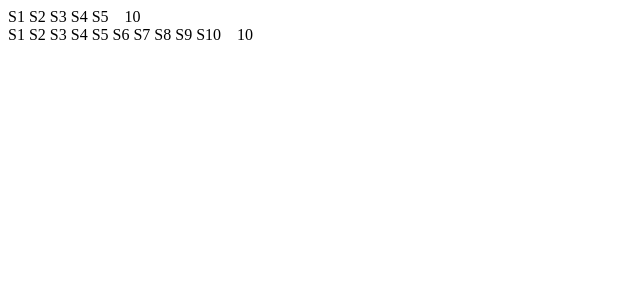
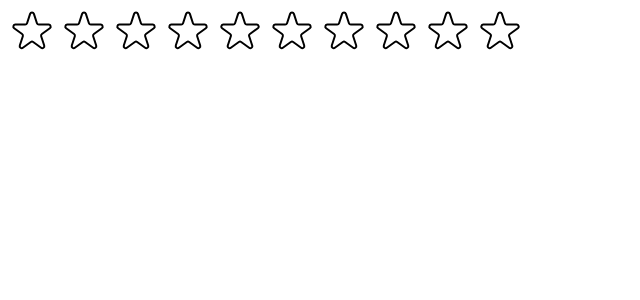
Before and after one commit to BratislavPanajotovic/Thunders, a React (Create React App) app: page / in a window 1280 px wide. Shown: the top 300 px of the page, without its empty margins (0-640 px from the left). Built offline with nearby package versions, Linux system fonts and the light colour scheme.

Commit message:
functionallity of stars

```diff
--- a/src/StarRating.js
+++ b/src/StarRating.js
@@ -1,3 +1,5 @@
+import { useState } from "react";
+
 const containerStyle = {
   display: "flex",
   alignItems: "center",
@@ -15,14 +17,87 @@
 };
 
 export default function StarRating({ maxRating }) {
+  const [rating, setRating] = useState(0);
+  function handleRating(rating) {
+    setRating(rating);
+  }
   return (
     <div style={containerStyle}>
       <div style={starContainerStyle}>
         {Array.from({ length: maxRating }, (_, i) => (
-          <span>S{i + 1}</span>
+          <Star
+            key={i}
+            onRate={() => handleRating(i + 1)}
+            full={rating >= i + 1}
+          />
         ))}
       </div>
-      <p style={textStyle}>10</p>
+      <p style={textStyle}>{rating || ""}</p>
     </div>
   );
 }
+function Star({ onRate, full }) {
+  return (
+    <span role="button" style={starStyle} onClick={onRate}>
+      {full ? (
+        <svg
+          xmlns="http://www.w3.org/2000/svg"
+          viewBox="0 0 20 20"
+          fill="#000"
+          stroke="#000"
+        >
+          <path d="M9.049 2.927c.3-.921 1.603-.921 1.902 0l1.07 3.292a1 1 0 00.95.69h3.462c.969 0 1.371 1.24.588 1.81l-2.8 2.034a1 1 0 00-.364 1.118l1.07 3.292c.3.921-.755 1.688-1.54 1.118l-2.8-2.034a1 1 0 00-1.175 0l-2.8 2.034c-.784.57-1.838-.197-1.539-1.118l1.07-3.292a1 1 0 00-.364-1.118L2.98 8.72c-.783-.57-.38-1.81.588-1.81h3.461a1 1 0 00.951-.69l1.07-3.292z" />
+        </svg>
+      ) : (
+        <svg
+          xmlns="http://www.w3.org/2000/svg"
+          fill="none"
+          viewBox="0 0 24 24"
+          stroke="#000"
+        >
+          <path
+            strokeLinecap="round"
+            strokeLinejoin="round"
+            strokeWidth="{2}"
+            d="M11.049 2.927c.3-.921 1.603-.921 1.902 0l1.519 4.674a1 1 0 00.95.69h4.915c.969 0 1.371 1.24.588 1.81l-3.976 2.888a1 1 0 00-.363 1.118l1.518 4.674c.3.922-.755 1.688-1.538 1.118l-3.976-2.888a1 1 0 00-1.176 0l-3.976 2.888c-.783.57-1.838-.197-1.538-1.118l1.518-4.674a1 1 0 00-.363-1.118l-3.976-2.888c-.784-.57-.38-1.81.588-1.81h4.914a1 1 0 00.951-.69l1.519-4.674z"
+          />
+        </svg>
+      )}
+    </span>
+  );
+}
+
+const starStyle = {
+  width: "48px",
+  height: "48px",
+  display: "block",
+};
+
+/* FULL STAR
+<svg
+xmlns="http://www.w3.org/2000/svg"
+viewBox="0 0 20 20"
+fill="#000"
+stroke="#000"
+>
+<path
+  d="M9.049 2.927c.3-.921 1.603-.921 1.902 0l1.07 3.292a1 1 0 00.95.69h3.462c.969 0 1.371 1.24.588 1.81l-2.8 2.034a1 1 0 00-.364 1.118l1.07 3.292c.3.921-.755 1.688-1.54 1.118l-2.8-2.034a1 1 0 00-1.175 0l-2.8 2.034c-.784.57-1.838-.197-1.539-1.118l1.07-3.292a1 1 0 00-.364-1.118L2.98 8.72c-.783-.57-.38-1.81.588-1.81h3.461a1 1 0 00.951-.69l1.07-3.292z"
+/>
+</svg>
+
+EMPTY STAR
+
+<svg
+  xmlns="http://www.w3.org/2000/svg"
+  fill="none"
+  viewBox="0 0 24 24"
+  stroke="#000"
+>
+  <path
+    strokeLinecap="round"
+    strokeLinejoin="round"
+    strokeWidth="{2}"
+    d="M11.049 2.927c.3-.921 1.603-.921 1.902 0l1.519 4.674a1 1 0 00.95.69h4.915c.969 0 1.371 1.24.588 1.81l-3.976 2.888a1 1 0 00-.363 1.118l1.518 4.674c.3.922-.755 1.688-1.538 1.118l-3.976-2.888a1 1 0 00-1.176 0l-3.976 2.888c-.783.57-1.838-.197-1.538-1.118l1.518-4.674a1 1 0 00-.363-1.118l-3.976-2.888c-.784-.57-.38-1.81.588-1.81h4.914a1 1 0 00.951-.69l1.519-4.674z"
+  />
+</svg>
+*/
--- a/src/index.js
+++ b/src/index.js
@@ -8,7 +8,6 @@
 root.render(
   <React.StrictMode>
     {/* <App /> */}
-    <StarRating maxRating={5} />
     <StarRating maxRating={10} />
   </React.StrictMode>
 );
```
Also changed, not shown: src/index.css (+0 -28 lines).
